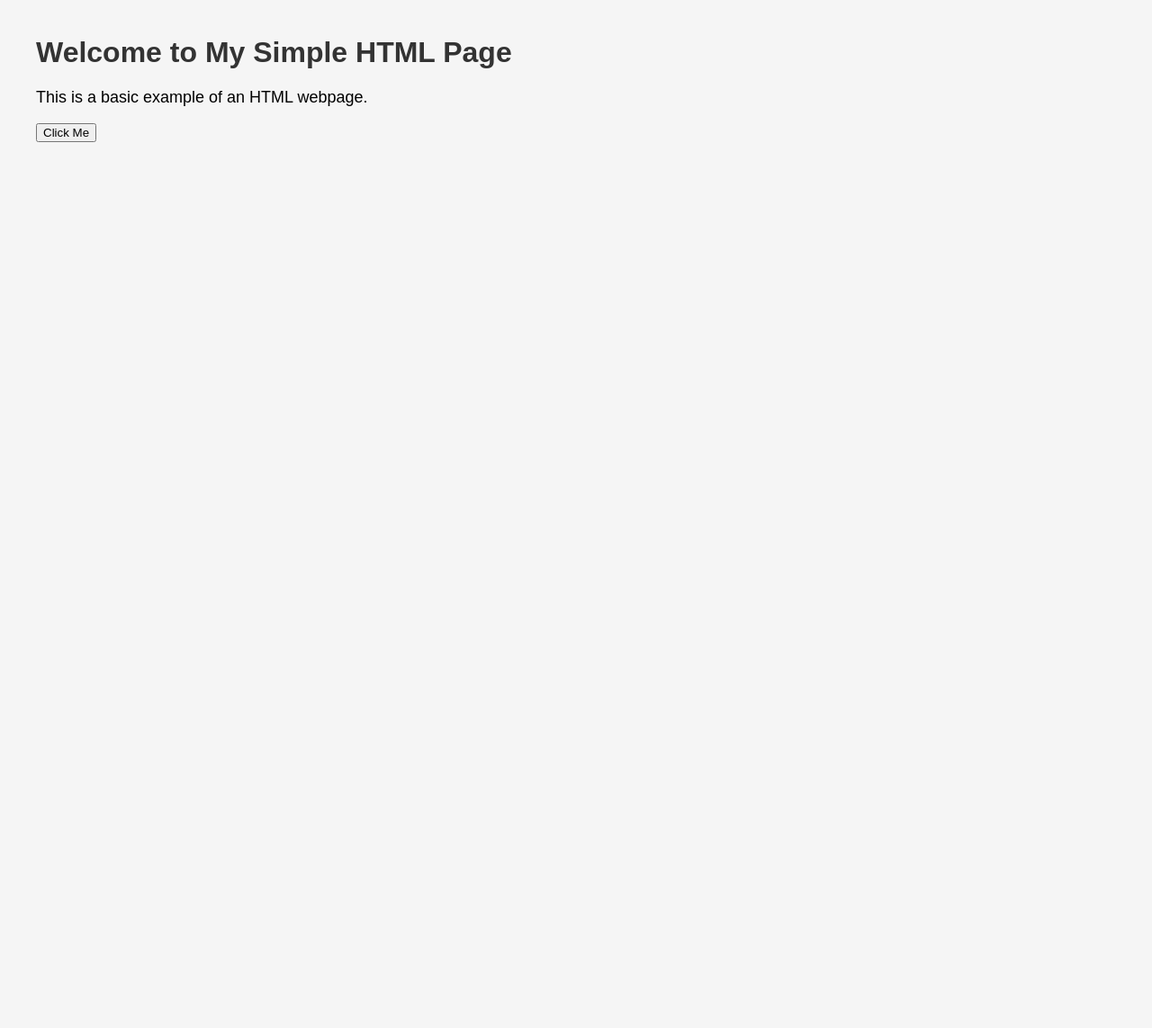
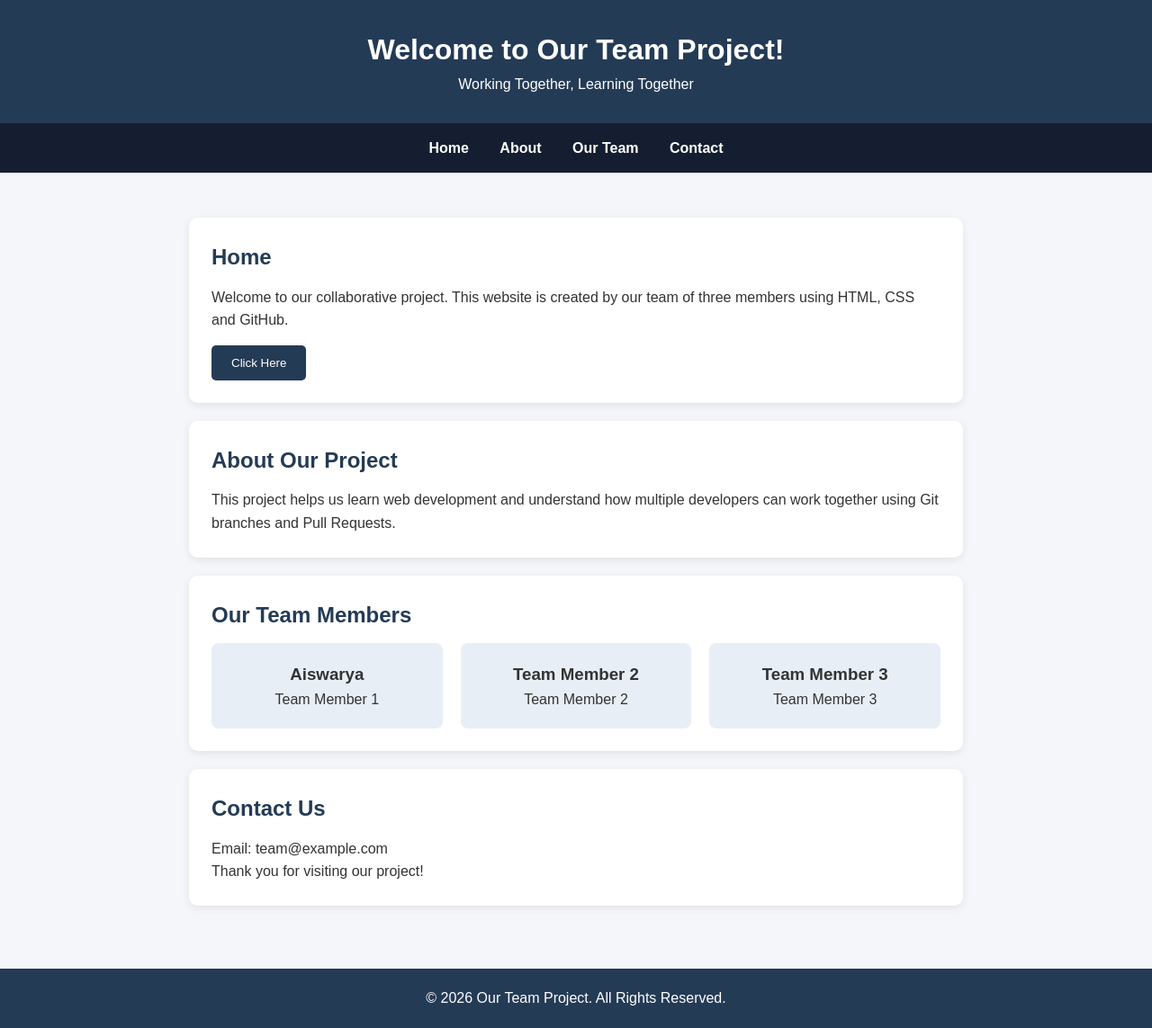
Before and after one commit to dhijil/demo.orha, a plain HTML site: page index.html in a window 1280 px wide. Shown: the whole page at 90% size. Before the commit the page ends 800 px from the top, so only its background shows below. Drawn offline with Linux system fonts and the light colour scheme.

Commit message:
Update homepage content

```diff
--- a/index.html
+++ b/index.html
@@ -1,27 +1,181 @@
+
 <!DOCTYPE html>
 <html lang="en">
 <head>
     <meta charset="UTF-8">
     <meta name="viewport" content="width=device-width, initial-scale=1.0">
-    <title>Simple HTML Page</title>
+    <title>Our Team Project</title>
+
     <style>
+        * {
+            margin: 0;
+            padding: 0;
+            box-sizing: border-box;
+        }
+
         body {
             font-family: Arial, sans-serif;
-            margin: 40px;
-            background: #f5f5f5;
+            background-color: #f4f6f9;
+            color: #333;
+            line-height: 1.6;
         }
-        h1 {
-            color: #333;
+
+        header {
+            background-color: #243b55;
+            color: white;
+            text-align: center;
+            padding: 30px 20px;
         }
-        p {
-            font-size: 18px;
+
+        nav {
+            background-color: #141e30;
+            padding: 15px;
+            text-align: center;
+        }
+
+        nav a {
+            color: white;
+            text-decoration: none;
+            margin: 0 15px;
+            font-weight: bold;
+        }
+
+        nav a:hover {
+            color: #ffcc70;
+        }
+
+        .container {
+            max-width: 900px;
+            margin: 30px auto;
+            padding: 20px;
+        }
+
+        .card {
+            background-color: white;
+            padding: 25px;
+            margin-bottom: 20px;
+            border-radius: 10px;
+            box-shadow: 0 3px 10px rgba(0,0,0,0.08);
+        }
+
+        h2 {
+            color: #243b55;
+            margin-bottom: 12px;
+        }
+
+        .team {
+            display: flex;
+            justify-content: center;
+            gap: 20px;
+            flex-wrap: wrap;
+        }
+
+        .member {
+            background-color: #e8eef5;
+            padding: 20px;
+            border-radius: 8px;
+            text-align: center;
+            flex: 1;
+            min-width: 180px;
+        }
+
+        button {
+            background-color: #243b55;
+            color: white;
+            padding: 12px 22px;
+            border: none;
+            border-radius: 5px;
+            cursor: pointer;
+            margin-top: 15px;
+        }
+
+        button:hover {
+            background-color: #141e30;
+        }
+
+        footer {
+            background-color: #243b55;
+            color: white;
+            text-align: center;
+            padding: 20px;
+            margin-top: 30px;
         }
     </style>
 </head>
+
 <body>
-    <h1>Welcome to My Simple HTML Page</h1>
-    <p>This is a basic example of an HTML webpage.</p>
 
-    <button onclick="alert('Hello!')">Click Me</button>
+    <header>
+        <h1>Welcome to Our Team Project!</h1>
+        <p>Working Together, Learning Together</p>
+    </header>
+
+    <nav>
+        <a href="#home">Home</a>
+        <a href="#about">About</a>
+        <a href="#team">Our Team</a>
+        <a href="#contact">Contact</a>
+    </nav>
+
+    <div class="container">
+
+        <section class="card" id="home">
+            <h2>Home</h2>
+            <p>
+                Welcome to our collaborative project.
+                This website is created by our team of three members
+                using HTML, CSS and GitHub.
+            </p>
+            <button onclick="showMessage()">Click Here</button>
+        </section>
+
+        <section class="card" id="about">
+            <h2>About Our Project</h2>
+            <p>
+                This project helps us learn web development
+                and understand how multiple developers can work
+                together using Git branches and Pull Requests.
+            </p>
+        </section>
+
+        <section class="card" id="team">
+            <h2>Our Team Members</h2>
+
+            <div class="team">
+                <div class="member">
+                    <h3>Aiswarya</h3>
+                    <p>Team Member 1</p>
+                </div>
+
+                <div class="member">
+                    <h3>Team Member 2</h3>
+                    <p>Team Member 2</p>
+                </div>
+
+                <div class="member">
+                    <h3>Team Member 3</h3>
+                    <p>Team Member 3</p>
+                </div>
+            </div>
+        </section>
+
+        <section class="card" id="contact">
+            <h2>Contact Us</h2>
+            <p>Email: team@example.com</p>
+            <p>Thank you for visiting our project!</p>
+        </section>
+
+    </div>
+
+    <footer>
+        <p>&copy; 2026 Our Team Project. All Rights Reserved.</p>
+    </footer>
+
+    <script>
+        function showMessage() {
+            alert("Hello! Welcome to our team project.");
+        }
+    </script>
+
 </body>
 </html>
```
